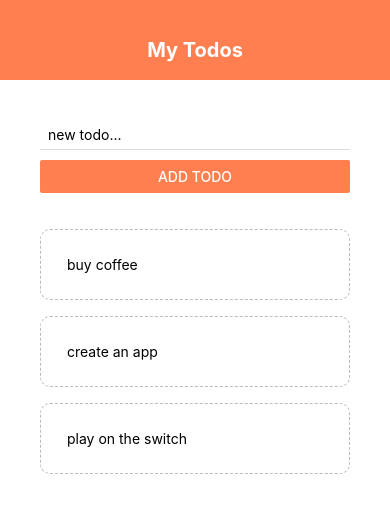
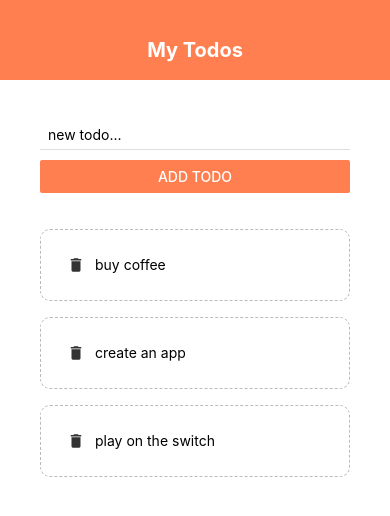
Before and after one commit to fc-dogan/React-Native-ToDo-App, a React Native app: screen / in a window 390 px wide. Shown: the top 516 px of the page. Built offline with nearby package versions, Linux system fonts and the light colour scheme.

Commit message:
add delete icon

```diff
--- a/App.js
+++ b/App.js
@@ -5,6 +5,7 @@
 import ToDoItem from './components/ToDoItem';
 import AddTodo from './components/AddTodo';
 // import Sandbox from './components/Sandbox';
+
 
 export default function App() {
   const [todos, setTodos] = useState([
--- a/components/ToDoItem.js
+++ b/components/ToDoItem.js
@@ -1,4 +1,6 @@
 import { StyleSheet, Text, View, TouchableOpacity } from 'react-native';
+import { MaterialIcons } from '@expo/vector-icons';
+
 
 import React from 'react'
 
@@ -7,7 +9,10 @@
   console.log(item.text + " key: " + item.key)
   return (
     <TouchableOpacity onPress={() => onPress(item.key)}>
-      <Text style={styles.item}>{item.text}</Text>
+      <View style={styles.item}>
+        <MaterialIcons name="delete" size={18} color="#333" />
+        <Text style={styles.itemText}>{item.text}</Text>
+      </View>
     </TouchableOpacity>
   )
 }
@@ -19,7 +24,11 @@
     borderColor: '#bbb',
     borderWidth: 1,
     borderStyle: 'dashed',
-    borderRadius: 10
+    borderRadius: 10,
+    flexDirection: 'row'
+  },
+  itemText:{
+    marginLeft: 10,
   }
 })
 
```
